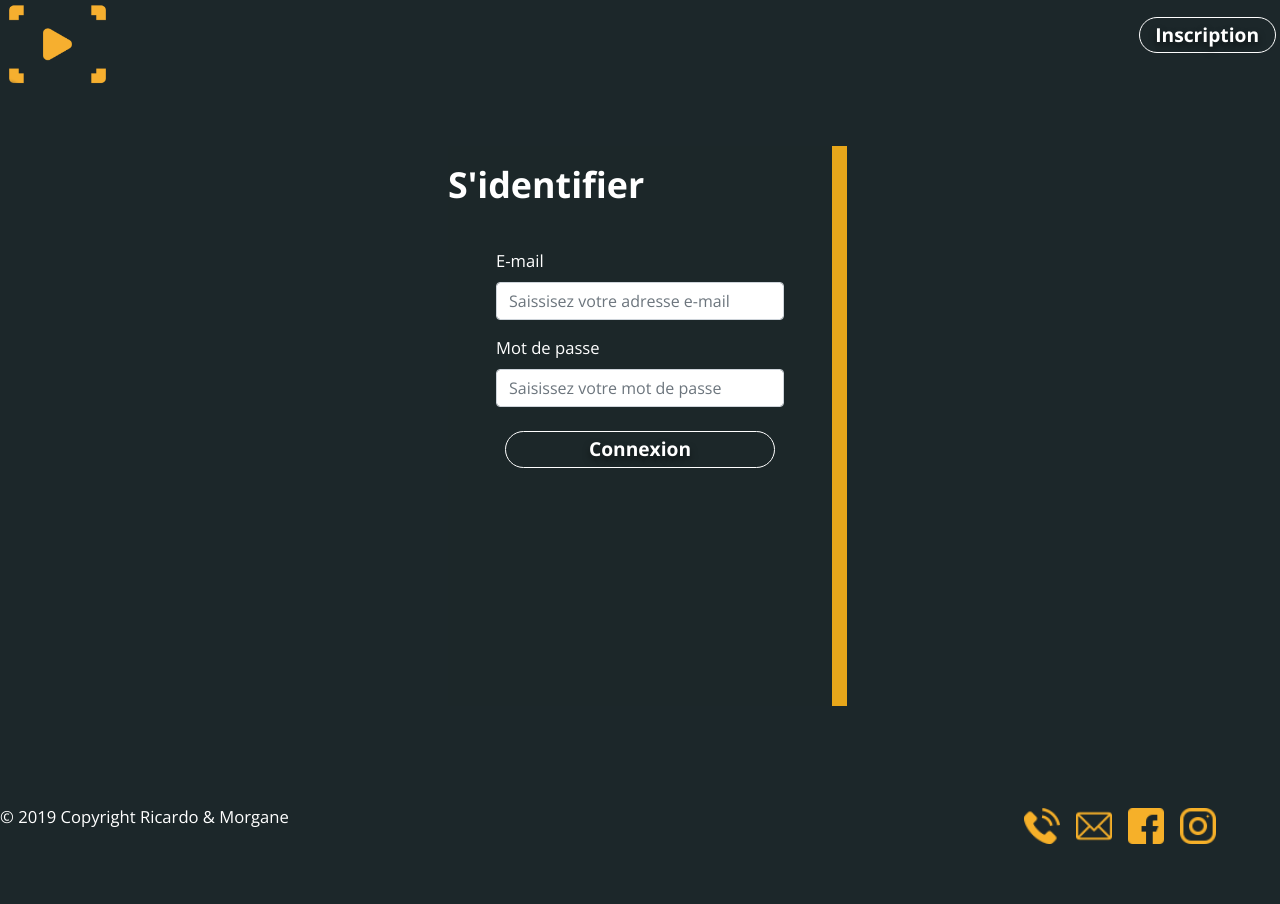
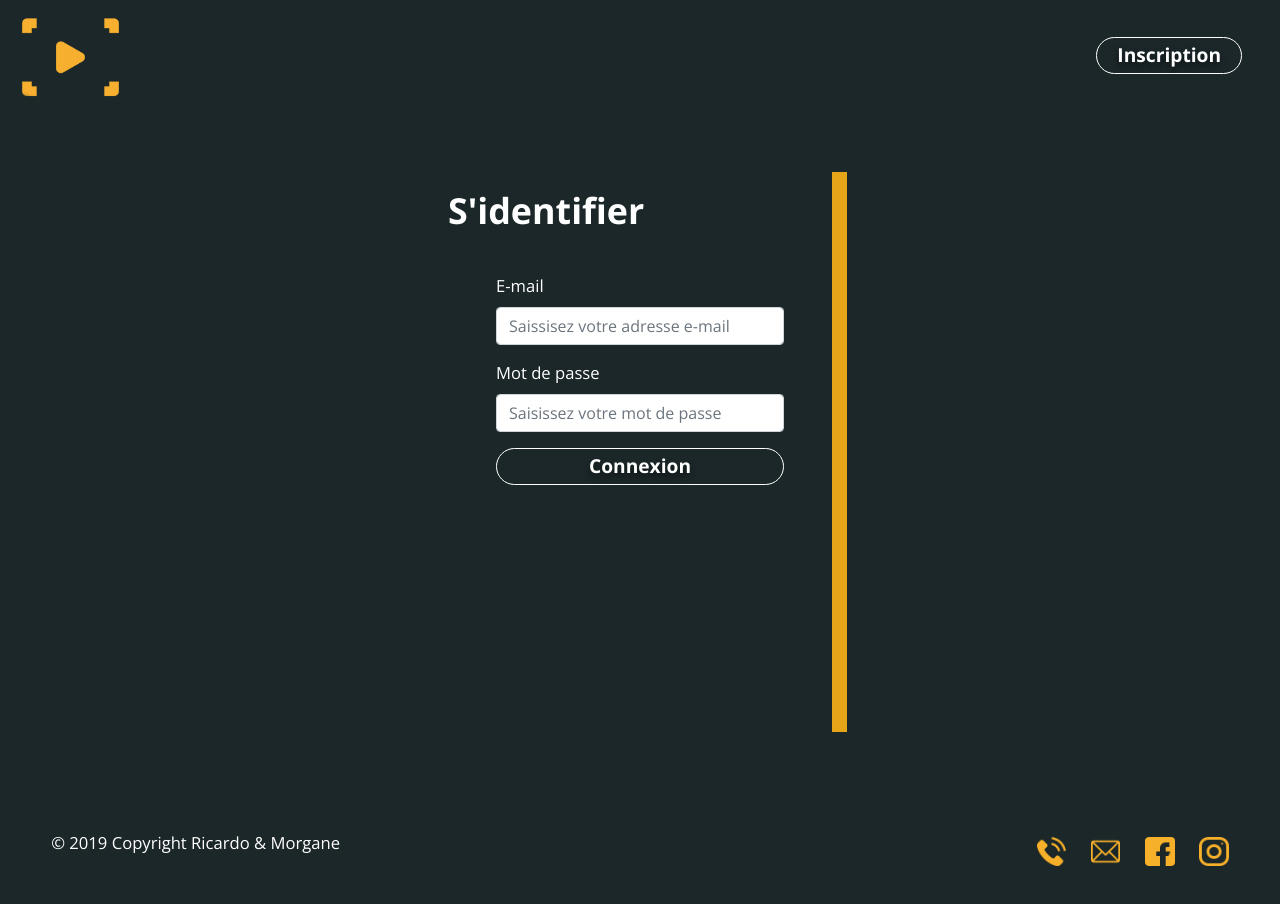
Before and after one commit to morganebrtt/vodproject, a plain HTML site: page login.html in a window 1280 px wide. Drawn offline with nearby package versions, Linux system fonts and the light colour scheme.

Commit message:
common css

```diff
--- a/css/login.css
+++ /dev/null
@@ -1,125 +0,0 @@
-* {
-    margin : 0;
-    padding : 0;
-}
-
-body {
-    background-color: #1C272A;
-    color: white;
-    font-family: 'Open Sans', sans-serif;
-    font-size: 1.3vw;
-}
-
-/* .header {
-    border : 2px solid red;
-} */
-
-.headerNav {
-    /* border : 2px solid blue; */
-    display: flex;
-    justify-content: space-between;
-}
-
-.headerNav ul {
-    display: flex;
-    flex-direction: row;
-    align-items: center;
-    list-style: none;
-}
-
-.headerNav ul li {
-    margin-right: 2%;
-}
-
-.headerNav a img {
-    width: 9vw;
-}
-
-.button {
-    border : 1px solid white;
-    background: none;
-    border-radius: 50px;
-    display: flex;
-    justify-content: center;
-    font-weight: 700;
-    padding: 3px 20px;
-    margin: 3%;
-    font-size: 1.5vw;
-    text-shadow: 0px 4px 7px rgba(0, 0, 0, 0.5);
-    color: white;
-}
-
-.button:hover {
-    border: 1px solid #F6AE2D ;
-    background: #F6AE2D;
-}
-
-.button a{
-    text-decoration: none;
-    color: white;
-}
-
-main{
-    /* border: 3px solid purple; */
-    height: 85vh;
-    display: flex;
-    justify-content: center;
-    align-items: center;
-}
-
-#loginContainer{
-    box-shadow: 15px 0px 0px 0px rgba(231,166,26,1);
-    /* border: 1px solid white; */
-    height: 70vh;
-    /* width: 30vw; */
-    width: 30%;
-    display: flex;
-    flex-direction: column;
-    justify-content: space-around;
-    align-items: center;
-    background: rgba(28, 39, 42, 0.8);
-}
-
-#loginContainer h1{
-    display: flex;
-    align-self: flex-start;
-    font-size: 2.8vw;
-    font-weight: 700;
-}
-
-form{
-    /* border: 4px solid tomato; */
-    height: 55vh;
-    width: 75%;
-    display: flex;
-    flex-direction: column;
-    font-family: 'Open Sans', sans-serif;
-
-    /* justify-content: center; */
-}
-
-
-/* Footer */
-
-footer {
-    display: flex;
-    justify-content: space-between;
-    align-items: center;
-    height: 15vh;
-}
-
-#socialNetwork{
-    display: flex;
-    justify-content: space-between;
-    align-items: center;
-    width: 15%;
-    margin-right: 5%;
-}
-
-#socialNetwork a{
-    text-decoration: none;
-}
-
-#socialNetwork a img{
-    width: 2.8vw;
-}
--- a/css/register.css
+++ /dev/null
@@ -1,61 +0,0 @@
-* {
-    margin : 0;
-    padding : 0;
-}
-
-body {
-    background-color: #1C272A;
-    color: white;
-    font-family: 'Open Sans', sans-serif;
-    font-size: 1.3vw;
-}
-
-.header {
-    border : 2px solid red;
-}
-
-.headerNav {
-    /* border : 2px solid blue; */
-    display: flex;
-    justify-content: space-between;
-}
-
-.headerNav ul {
-    display: flex;
-    flex-direction: row;
-    justify-content: flex-end;
-    align-items: center;
-    list-style: none;
-}
-
-.headerNav ul li {
-    margin-right: 2%;
-}
-
-.headerNav a img {
-    width: 55%;
-    /* width: 9vw; */
-}
-
-.button {
-    border : 1px solid white;
-    border-radius: 50px;
-    display: flex;
-    justify-content: center;
-    font-weight: 700;
-    padding: 3px 20px;
-    margin: 3%;
-    /* font-size: 1.250em; */
-    font-size: 1.5vw;
-    text-shadow: 0px 4px 7px rgba(0, 0, 0, 0.5);
-}
-
-.button:hover {
-    border: 1px solid #F6AE2D ;
-    background: #F6AE2D;
-}
-
-.button a {
-    text-decoration: none;
-    color: white;
-}
--- a/css/index.css
+++ b/css/style.css
@@ -2,6 +2,8 @@
     margin : 0;
     padding : 0;
 }
+
+/* COMMUN */
 
 body {
     background-color: #1C272A;
@@ -12,6 +14,7 @@ body {
 
 .button {
     border : 1px solid white;
+    background: none;
     border-radius: 50px;
     display: flex;
     justify-content: center;
@@ -19,6 +22,7 @@ body {
     padding: 3px 20px;
     font-size: 1.5vw;
     text-shadow: 0px 4px 7px rgba(0, 0, 0, 0.5);
+    color: white;
 }
 
 .button:hover {
@@ -32,7 +36,6 @@ body {
 }
 
 .tryButton1 {
-    /* font-size: 30px; */
     font-size: 2.4vw;
     margin-top: 4%;
 }
@@ -54,29 +57,66 @@ h3 {
     font-weight: 700;
 }
 
+/* Header */
+
 .headerNav {
-    border: 4px solid purple;
+    /* border: 4px solid purple; */
     display: flex;
     justify-content: space-between;
     align-items: center;
+    padding: 1%;
 }
 
 .headerNav ul {
-    border: 4px solid green;
+    /* border: 4px solid green; */
     display: flex;
     flex-direction: row;
     align-items: center;
     list-style: none;
     margin-bottom: 0;
+    margin-right: 2%;
 }
 
 .headerNav ul li {
-    margin-right: 2%;
+    margin-right: 3%;
 }
 
 .headerNav a img {
     width: 9vw;
 }
+
+/* Footer */
+
+footer {
+    display: flex;
+    justify-content: space-between;
+    align-items: center;
+    height: 15vh;
+}
+
+footer p{
+    margin-left: 4%;
+}
+
+#socialNetwork{
+    display: flex;
+    justify-content: space-between;
+    align-items: center;
+    width: 15%;
+    margin-right: 4%;
+}
+
+#socialNetwork a{
+    text-decoration: none;
+}
+
+#socialNetwork a img{
+    width: 2.3vw;
+}
+
+/* INDEX PAGE */
+
+/* Index - Header accueil */
 
 #welcomeHeader {
     background-image: url("../images/moviebackground.jpg");
@@ -103,7 +143,7 @@ h3 {
 
 }
 
-/* Rubrique à propos */
+/* Index - Rubrique à propos */
 
 #aboutContainer {
     width: 100%;
@@ -131,7 +171,7 @@ h3 {
     margin-left: 5%;
 }
 
- #aboutText h3{
+#aboutText h3{
     margin-left: 4%;
  }
 
@@ -141,7 +181,6 @@ h3 {
 
 #aboutPictures {
     display: flex;
-    /* flex-wrap: wrap; */
     width: 70%;
     height: 80vh;
     box-shadow: 20px 0px 0px 0px rgba(246,174,45,1);
@@ -159,22 +198,24 @@ h3 {
     height: auto;
 }
 
-/* Rubrique avantages */
+/* Index - Rubrique avantages */
 
 #benefitsContainer {
     height: 100vh;
     display: flex;
     flex-direction: column;
     justify-content: space-around;
-    box-shadow: inset 18px 0px 0px 0px rgba(246,174,45,1);
+    align-items: center;
 }
 
 #benefitsBloc {
-    border: 2px solid blue;
+    /* border: 2px solid blue; */
+    width: 90%;
     height: 90vh;
     display: flex;
     justify-content: space-evenly;
     align-items: center;
+    box-shadow: -18px 0px 0px 0px rgba(246,174,45,1);
 }
 
 .benefitsBox {
@@ -194,36 +235,53 @@ h3 {
     text-align: justify;
 }
 
-/* Footer */
+/* LOGIN PAGE */
 
-footer {
+#loginContainer {
+    /* border: 3px solid purple; */
+    height: 85vh;
     display: flex;
-    justify-content: space-between;
+    justify-content: center;
     align-items: center;
-    height: 15vh;
 }
 
-#socialNetwork{
+#loginBox{
+    box-shadow: 15px 0px 0px 0px rgba(231,166,26,1);
+    /* border: 1px solid white; */
+    height: 70vh;
+    /* width: 30vw; */
+    width: 30%;
     display: flex;
-    justify-content: space-between;
+    flex-direction: column;
+    justify-content: space-around;
     align-items: center;
-    width: 15%;
-    margin-right: 5%;
+    background: rgba(28, 39, 42, 0.8);
 }
 
-#socialNetwork a{
-    text-decoration: none;
+#loginBox h1{
+    display: flex;
+    align-self: flex-start;
+    font-size: 2.8vw;
+    font-weight: 700;
 }
 
-#socialNetwork a img{
-    width: 2.8vw;
+form{
+    /* border: 4px solid tomato; */
+    height: 55vh;
+    width: 75%;
+    display: flex;
+    flex-direction: column;
+    font-family: 'Open Sans', sans-serif;
+    /* justify-content: center; */
 }
+
+
 
 /* RESPONSIVE TABLET */
 
-@media screen and (max-width: 768px){
+/* @media screen and (max-width: 768px){
 
-    /* #benefitsContainer{
+    #benefitsContainer{
         height: auto;
     }
 
@@ -231,8 +289,8 @@ footer {
         border: 2px solid blue;
         display: flex;
         flex-direction: column;
-        /* justify-content: space-evenly; */
+        /* justify-content: space-evenly;
         align-items: center;
-    } */
+    }
 
-}
+} */
--- a/login.html
+++ b/login.html
@@ -7,7 +7,7 @@
     <title>PROD VOD - Login</title>
     <link href="https://fonts.googleapis.com/css?family=Open+Sans:400,700&display=swap" rel="stylesheet">
     <link rel="stylesheet" href="https://stackpath.bootstrapcdn.com/bootstrap/4.3.1/css/bootstrap.min.css" integrity="sha384-ggOyR0iXCbMQv3Xipma34MD+dH/1fQ784/j6cY/iJTQUOhcWr7x9JvoRxT2MZw1T" crossorigin="anonymous">
-    <link rel="stylesheet" href="css/login.css">
+    <link rel="stylesheet" href="css/style.css">
 </head>
 <body>
     <!-- Header -->
@@ -28,6 +28,7 @@
 
     <main>
         <section id="loginContainer">
+            <section id="loginBox">
                 <h1>S'identifier</h1>
                 <form>
                         <div class="form-group">
@@ -42,6 +43,7 @@
                         <button type="submit" class="button">Connexion</button>
 
                     </form>
+            </section>
         </section>
     </main>
 
```
Also changed, not shown: index.html (+1 -1 lines), register.html (+1 -1 lines). Lines whose indentation alone changed are shown as unchanged.
